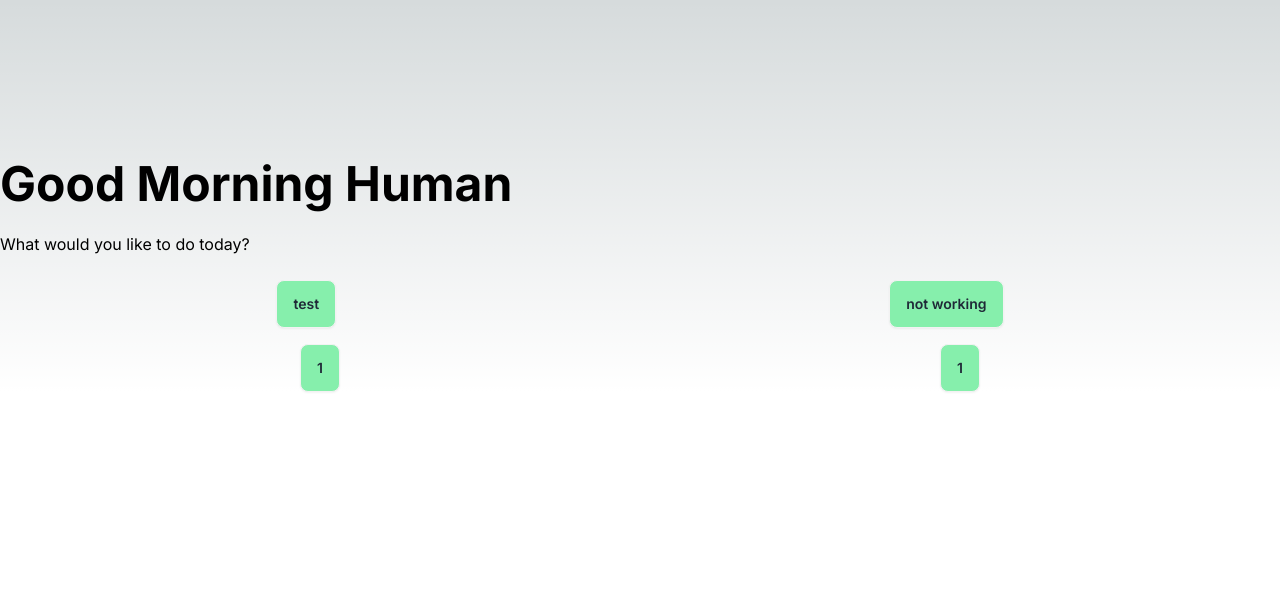
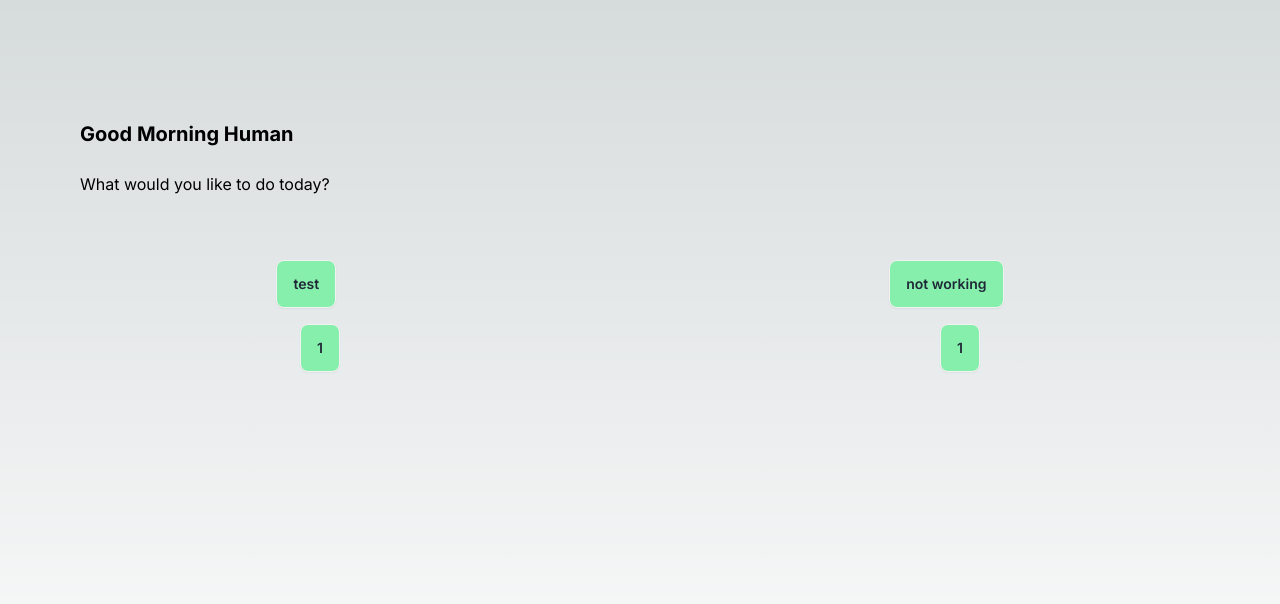
Before and after one commit to PMerilo/trackie, a Next.js app: page /nicole in a window 1280 px wide. Shown: the top 604 px of the page. Built offline with nearby package versions, Linux system fonts and the light colour scheme.

Commit message:
edited page with breakpoints

```diff
--- a/src/app/nicole/page.tsx
+++ b/src/app/nicole/page.tsx
@@ -9,10 +9,11 @@ const user = {
 
 export default function Home() {
   return (
-    <main className="">
-      <div className="container mx-auto">
-        <div className="pt-20">
-          <h1 className="text-5xl font-bold pt-20">
+    <main className="h-screen">
+      <div className="sm:px-20 md:px-30">
+        <div className="pt-10">
+          <h1 className="text-5xl font-bold pt-20 sm:text-sm md:text-base lg:text-lg xl:text-xl 2xl:text-2xl">
+          {/* !!!!make ^^ text bigger */}
             {/* <img
               className="avatar"
               src={user.imageUrl}
@@ -32,7 +33,7 @@ export default function Home() {
           </div>
         </div>
       </div>
-      <div className="container mx-auto">
+      <div className="container mx-auto pt-10">
         <div className="grid grid-cols-4 gap-4 grid-rows-2">
           <div className="col-span-4 flex justify-around">
             <button type="button" className="btn bg-green-300">
--- a/tailwind.config.ts
+++ b/tailwind.config.ts
@@ -13,6 +13,9 @@ const config: Config = {
         'gradient-conic':
           'conic-gradient(from 180deg at 50% 50%, var(--tw-gradient-stops))',
       },
+      container: {
+        center: true,
+      },
     },
   },
   plugins: [require("daisyui")],
```
